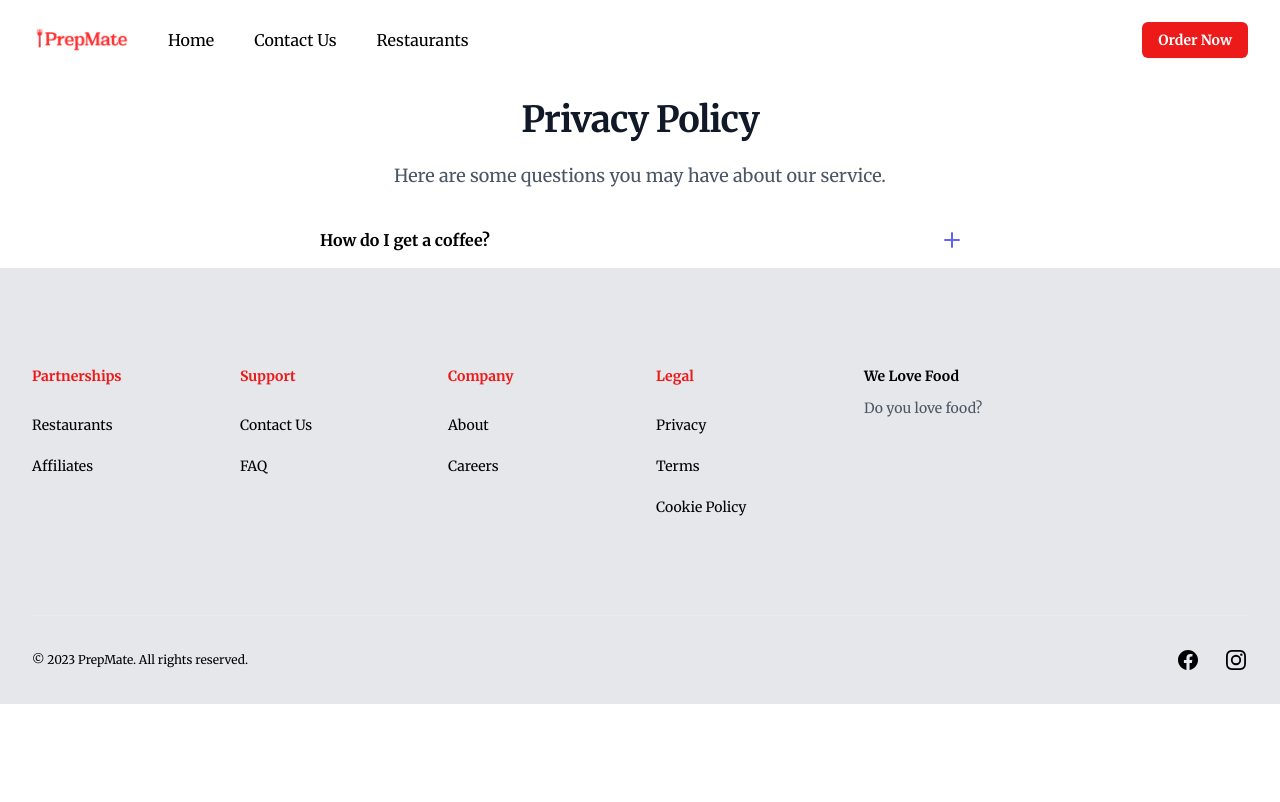
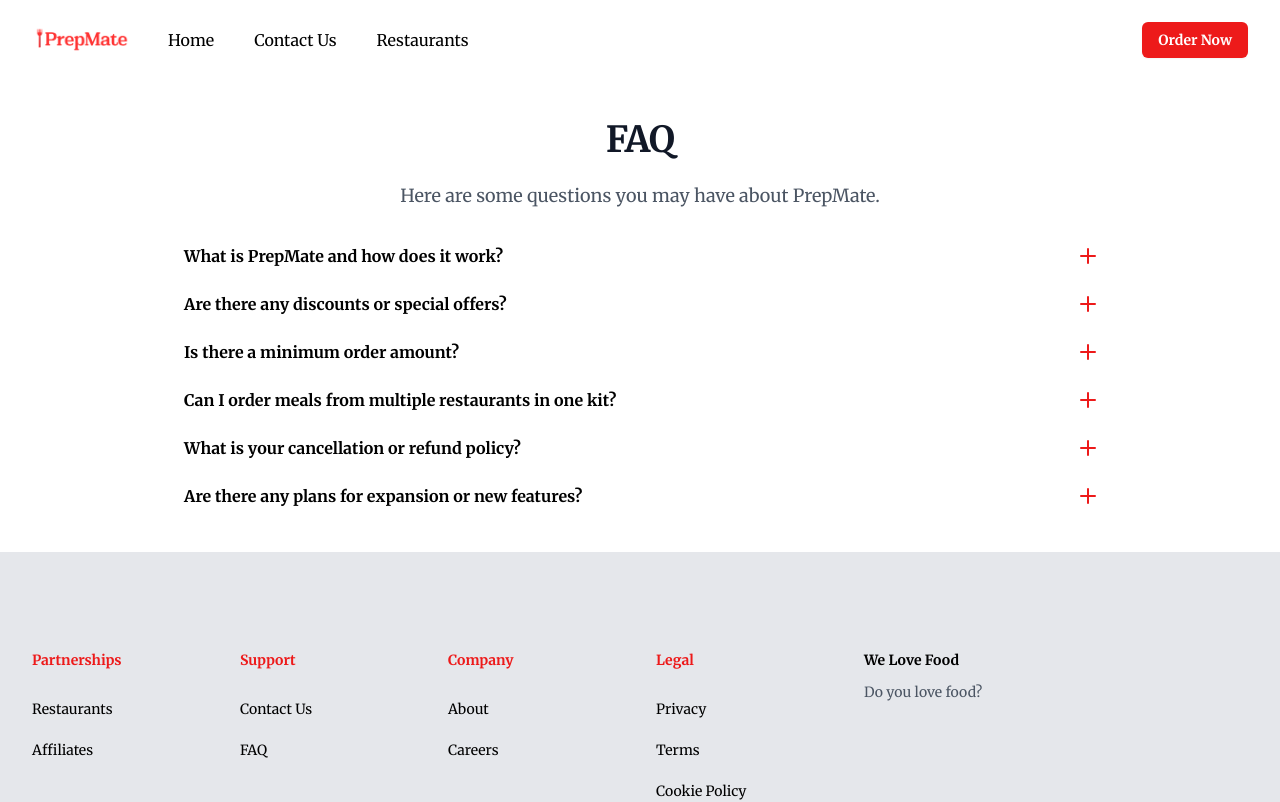
Before and after one commit to jricramc/prepmate-v2, a Next.js app: page /FAQ in a window 1280 px wide. Shown: the top 802 px of the page. Built offline with nearby package versions, Linux system fonts and the light colour scheme.

Commit message:
FAQ
Added FAQ

```diff
--- a/src/app/FAQ/FAQAccord.js
+++ b/src/app/FAQ/FAQAccord.js
@@ -11,16 +11,16 @@ export default function AccordionFAQ({ Question, Answer }) {
     }, [])
 
     return (
-      <div className="py-2">
+      <div className="py-3">
         <h2>
           <button
-            className="flex items-center justify-between w-full text-left font-semibold py-2"
+            className="flex items-center justify-between w-full text-left font-semibold"
             onClick={(e) => { e.preventDefault(); setAccordionOpen(!accordionOpen); }}
             aria-expanded={accordionOpen}
             aria-controls={`accordion-text-01`}
           >
             <span>{Question}</span>
-            <svg className="fill-indigo-500 shrink-0 ml-8" width="16" height="16" xmlns="http://www.w3.org/2000/svg">
+            <svg className="fill-primary shrink-0 ml-8" width="16" height="16" xmlns="http://www.w3.org/2000/svg">
               <rect y="7" width="16" height="2" rx="1" className={`ttransform origin-center transition duration-200 ease-out ${accordionOpen && '!rotate-180'}`} />
               <rect y="7" width="16" height="2" rx="1" className={`transform origin-center rotate-90 transition duration-200 ease-out ${accordionOpen && '!rotate-180'}`} />
             </svg>
--- a/src/app/FAQ/page.js
+++ b/src/app/FAQ/page.js
@@ -3,19 +3,46 @@ import AccordionFAQ from "../FAQ/FAQAccord.js";
 
 export default function FAQ () {
   return (
-    <div className="">
+    <div className="max-w-7xl px-6 pb-8 pt-5 sm:pt-5 lg:px-8 lg:pt-5 mx-auto">
       <div className="mx-auto max-w-2xl text-center pt-5">
-        <h2 className="text-3xl font-bold tracking-tight text-gray-900 sm:text-4xl mb-5">Privacy Policy</h2>
+        <h2 className="text-3xl font-bold tracking-tight text-gray-900 sm:text-4xl mb-5">FAQ</h2>
         <p className="text-lg leading-8 text-gray-600 mb-5">
-          Here are some questions you may have about our service.
+          Here are some questions you may have about PrepMate.
         </p>
       </div>
       <div className="flex justify-center">
-        <div className="w-full sm:w-2/3 lg:w-1/2">
-          <AccordionFAQ
-            Question="How do I get a coffee?"
-            Answer="You can get a coffee by going to the coffee machine and pressing the button."
-          />
+        <div className="w-full sm:w-2/3 md:w-3/4 lg:w-3/4">
+        <AccordionFAQ
+          Question="What is PrepMate and how does it work?"
+          Answer="PrepMate is a unique meal  delivery service that brings together a variety of dishes from different restaurants in the Boston Metro Area. Just choose your meals from our partner restaurants, and we deliver them as a convenient meal kit to your doorstep.
+                  And you can eat when you want to, everything is ready to go!"
+        />
+
+        <AccordionFAQ
+          Question="Are there any discounts or special offers?"
+          Answer="Yes, we secure discounts ranging from 10-15% with our partner restaurants, offering you affordable and convenient dining options."
+        />
+
+        <AccordionFAQ
+          Question="Is there a minimum order amount?"
+          Answer="We have a minimum order requirement of $50 for each order to help ensure our partners can offer discounts to you."
+        />
+
+        <AccordionFAQ
+          Question="Can I order meals from multiple restaurants in one kit?"
+          Answer="Yes, you can mix and match meals from different restaurants to create your ideal meal kit. Order foods from your favorite restaurants, or try something new!"
+        />
+
+        <AccordionFAQ
+          Question="What is your cancellation or refund policy?"
+          Answer="Orders can be canceled or modified up to 24 before hours before the scheduled delivery. After this, we cannot offer any cancellations or refunds as restaurants will be making your food."
+        />
+
+        <AccordionFAQ
+          Question="Are there any plans for expansion or new features?"
+          Answer="We're constantly working on expanding our services, including new restaurant partnerships, delivery areas, and features. We welcome any feedback or suggestions you may have!"
+        />
+
         </div>
       </div>
     </div>
```
